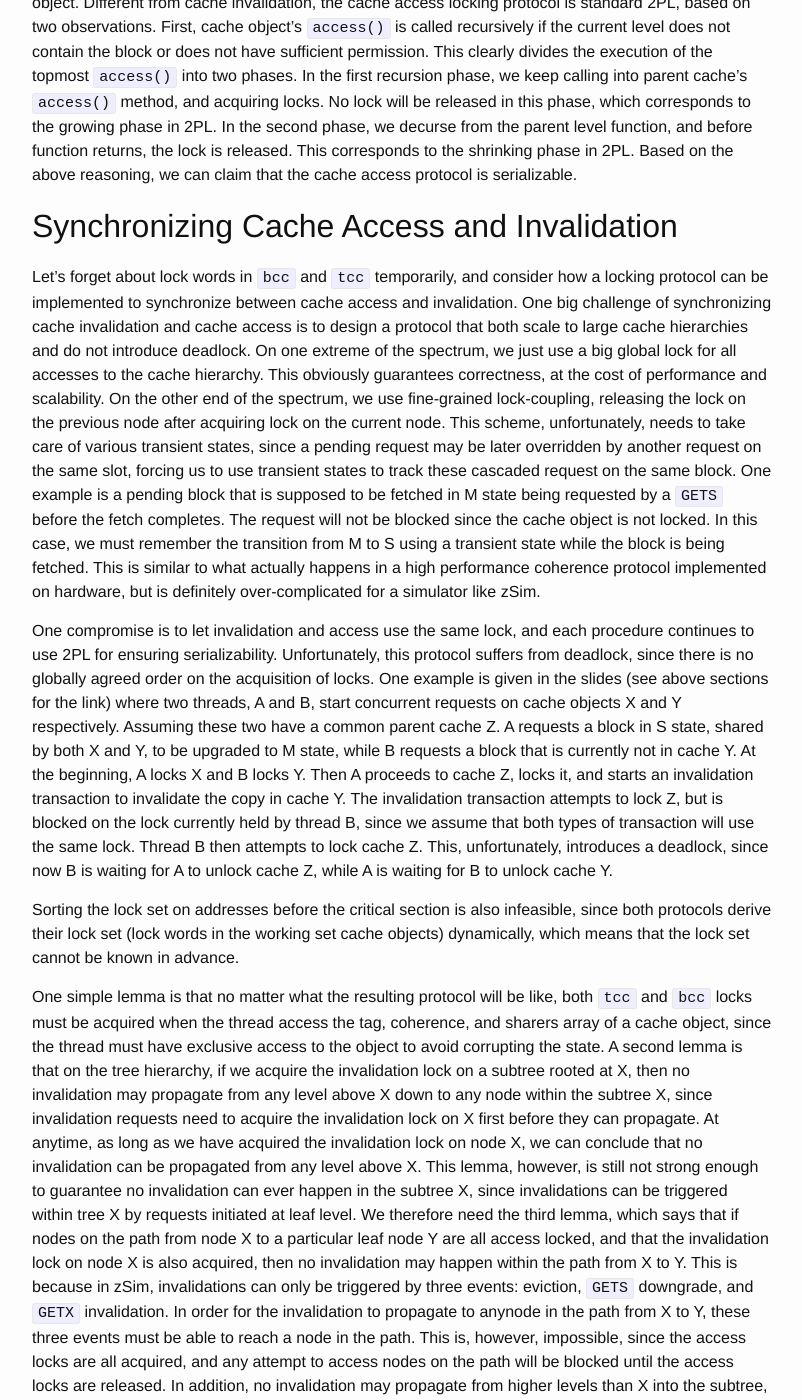
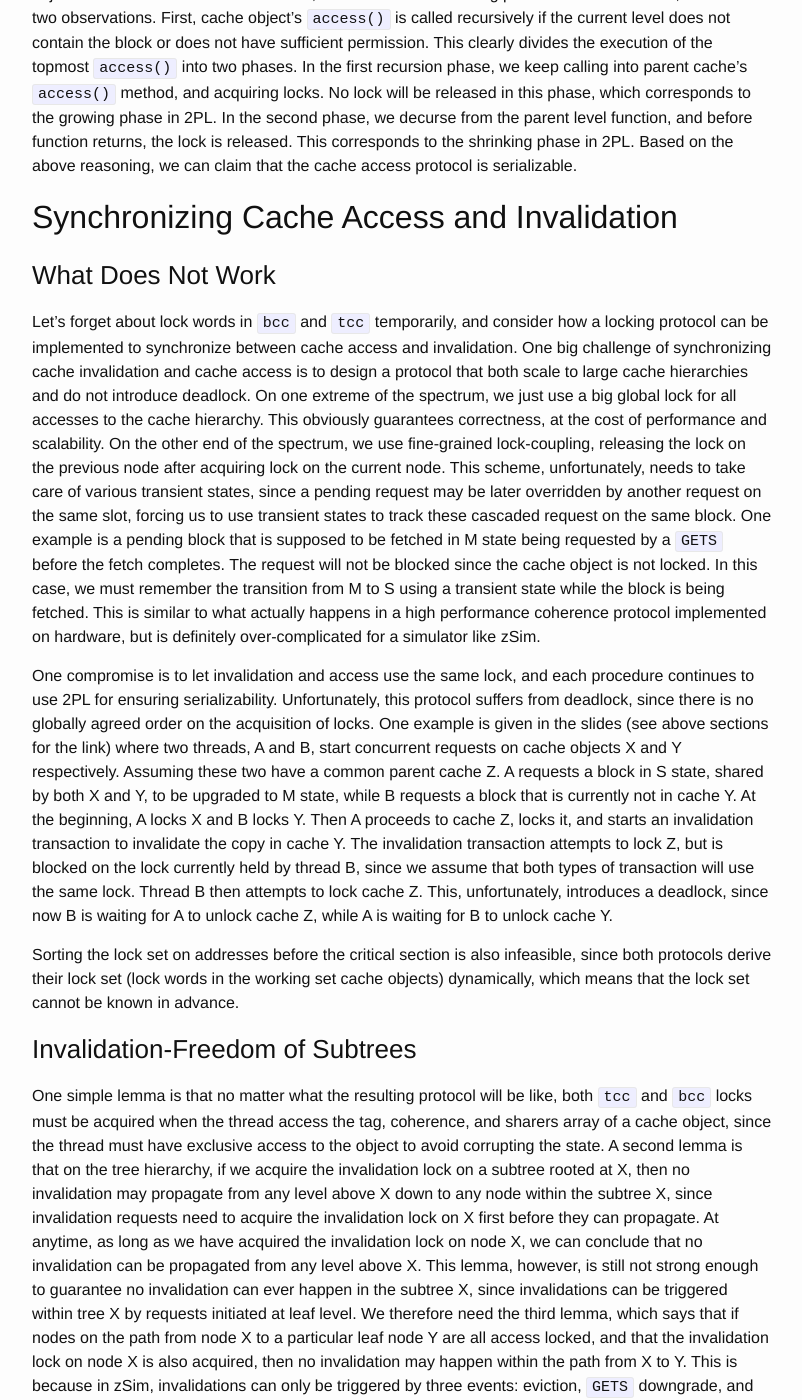
Before and after one commit to wangziqi2013/wangziqi2013.github.io, a Jekyll site: the page built from _posts/2020-01-09-understand-zsim-cache-cc.markdown, in a window 1280 px wide and 1400 px high, scrolled down 4490 px. Shown: the whole window, without its empty margins (238-1040 px from the left). Built offline with Jekyll 4.4.1, drawn with Linux system fonts in a browser that asks for light colours.

Commit message:
Adding subtitles

```diff
--- a/_posts/2020-01-09-understand-zsim-cache-cc.markdown
+++ b/_posts/2020-01-09-understand-zsim-cache-cc.markdown
@@ -158,7 +158,7 @@ the order (1)(3)(4)(2), we have `(X, Y) -> (Y, Y) -> (Y, Z) -> (Z, Z) -> (X, Z)`
 X has released lock on Y, but `(Z, Z) -> (X, Z)` indicates that X acquires lock on Z after it released lock on Y.
 This is contradictory to the protocol, hence concluding the proof.
 
-## 2PL in Cache Access
+### 2PL in Cache Access
 
 In the cache object's `access()` method, we call `cc->startAccess()` at the beginning, and conclude the access by calling
 `cc->endAccess(req)` at the end of the function. If we look into what these two functions do, we will find that they are
@@ -175,6 +175,8 @@ the lock is released. This corresponds to the shrinking phase in 2PL. Based on t
 the cache access protocol is serializable.
 
 ## Synchronizing Cache Access and Invalidation
+
+### What Does Not Work
 
 Let's forget about lock words in `bcc` and `tcc` temporarily, and consider how a locking protocol can be implemented
 to synchronize between cache access and invalidation.
@@ -204,6 +206,8 @@ for B to unlock cache Y.
 Sorting the lock set on addresses before the critical section is also infeasible, since both protocols derive
 their lock set (lock words in the working set cache objects) dynamically, which means that the lock set cannot
 be known in advance.
+
+### Invalidation-Freedom of Subtrees
 
 One simple lemma is that no matter what the resulting protocol will be like, both `tcc` and `bcc` locks must be acquired
 when the thread access the tag, coherence, and sharers array of a cache object, since the thread must have exclusive access
```
Also changed, not shown: other parts of _posts/2020-01-09-understand-zsim-cache-cc.markdown (+2 -0 lines).
